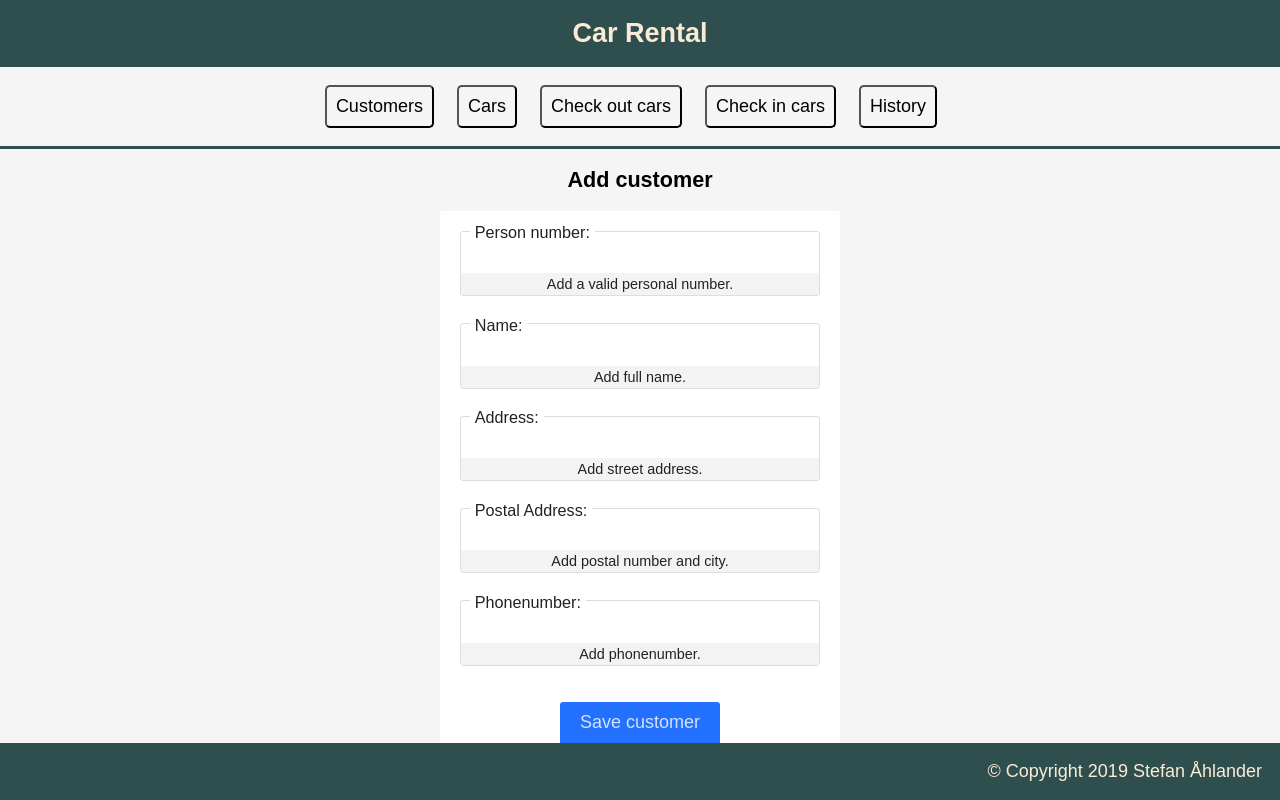
After one commit to StefanAhlander/u05-car-rental-PHP, a PHP site: template src/Views/addcustomer.twig in a window 1280 px wide. The commit adds this page. Run offline with PHP 8.4, Linux system fonts and the light colour scheme; the template is opened without the code that fills it, so the values that code supplies are empty; some libraries are stand-ins or nearby versions.

Commit message:
Add add customer

```diff
--- a/dump.sql
+++ b/dump.sql
@@ -33,8 +33,8 @@ CREATE TABLE rentals(
 ) ENGINE=InnoDb;
 
 INSERT INTO customers (personnumber, name, address, postaladdress, phonenumber) VALUES
-  (7302271452, "Stefan Åhlander", "Lapplandsresan 25 B", "75755 Uppsala", 0704979766),
-  (8007271482, "Maria Erlandsson", "Lapplandsresan 25 B", "75755 Uppsala", 0725100580);
+  (197302271452, "Stefan Åhlander", "Lapplandsresan 25 B", "75755 Uppsala", 0704979766),
+  (198007271482, "Maria Erlandsson", "Lapplandsresan 25 B", "75755 Uppsala", 0725100580);
 
 INSERT INTO cars (registration, make, color, year, price) VALUES
   ("LSW364", "Toyota", "Gray", 2012, 500),
--- a/src/Models/AbstractModel.php
+++ b/src/Models/AbstractModel.php
@@ -7,7 +7,7 @@ use PDO;
 abstract class AbstractModel {
     protected $db;
 
-    public function __construct(PDO $db) {
+    public function __construct($db) {
         $this->db = $db;
     }
 }
--- /dev/null
+++ b/src/Views/addcustomer.twig
@@ -0,0 +1,47 @@
+{% extends 'layout.twig' %}
+
+{% block title %}
+    Add customer
+{% endblock %}
+
+{% block content %}
+<h2>Add customer</h2>
+
+<form class="customerform" method="post" action="/addedcustomer">
+  <ul>
+    <li>
+      <label for="personnumber">Person number:</label>
+      <input type="text" name="personnumber">
+      <span>Add a valid personal number.</span>
+    </li>
+
+    <li>
+      <label for="name">Name:</label>
+      <input type="text" name="name">
+      <span>Add full name.</span>
+   </li>
+
+    <li>
+      <label for="address">Address:</label>
+      <input type="text" name="address">
+      <span>Add street address.</span>
+    </li>
+
+    <li>
+      <label for="postaladdress">Postal Address:</label>
+      <input type="text" name="postaladdress">
+       <span>Add postal number and city.</span>
+   </li>
+
+    <li>
+      <label for="phonenumber">Phonenumber:</label>
+      <input type="text" name="phonenumber">
+      <span>Add phonenumber.</span>
+    </li>
+
+    <li>
+      <input type="submit" value="Save customer" >
+    </li>
+  </ul>
+</form>
+{% endblock %}
--- a/src/Views/layout.twig
+++ b/src/Views/layout.twig
@@ -4,7 +4,7 @@
     <meta charset="UTF-8" />
     <meta name="viewport" content="width=device-width, initial-scale=1.0" />
     <meta http-equiv="X-UA-Compatible" content="ie=edge" />
-    <link rel="stylesheet" type="text/css" href="./styles/theme.css">
+    <link rel="stylesheet" type="text/css" href="http://car-rental.test/styles/theme.css">
     <title>{% block title %}{% endblock %}</title>  </head>
   <body>
     <header class="background-dark">
--- a/styles/theme.css
+++ b/styles/theme.css
@@ -1,9 +1,9 @@
 :root {
   --main-bg-color: rgb(245, 245, 245);
   --dark-bg-color: darkslategrey;
-  --bso: 3px; /* box-shadow-offset */
+  --bso: 4px; /* box-shadow-offset */
   --bsl: rgba(255, 255, 255, 1); /* box-shadow-light color */
-  --bsd: rgbs(0, 0, 0, 0.3); /* box-shadow-dark color */
+  --bsd: rgbs(0, 0, 0, 0.2); /* box-shadow-dark color */
   --font-family: Arial, Helvetica, sans-serif;
 }
 
@@ -49,6 +49,11 @@ main {
   max-width: 960px;
 }
 
+main h2 {
+  font-size: 1.2em;
+  text-align: center;
+}
+
 footer {
   bottom: 0;
   position: absolute;
@@ -83,3 +88,77 @@ th,
 td {
   padding: 0.3em 0.5em;
 }
+
+.customerform {
+  max-width: 400px;
+  margin: 1em auto;
+  background: #fff;
+  border-radius: 2px;
+  padding: 1.1em;
+}
+
+.customerform ul {
+  list-style: none;
+}
+
+.customerform li {
+  display: block;
+  padding: 0.5em;
+  border: 1px solid #dddddd;
+  margin-bottom: 1.5em;
+  border-radius: 3px;
+}
+
+.customerform li:last-child {
+  border: none;
+  margin-bottom: 0;
+  text-align: center;
+}
+
+.customerform li > label {
+  display: block;
+  float: left;
+  margin-top: -1.2em;
+  background: #fff;
+  height: 0.9em;
+  padding: 2px 5px 2px 5px;
+  color: #222;
+  font-size: 0.9em;
+  font-family: Arial, Helvetica, sans-serif;
+}
+
+.customerform input[type='text'] {
+  width: 100%;
+  display: block;
+  outline: none;
+  border: none;
+  height: 1.8em;
+  line-height: 1.8em;
+  font-size: 1em;
+  font-family: Georgia, 'Times New Roman', Times, serif;
+}
+
+.customerform li > span {
+  background: #f3f3f3;
+  display: block;
+  padding: 3px;
+  margin: 0 -9px -9px -9px;
+  text-align: center;
+  color: #222;
+  font-family: Arial, Helvetica, sans-serif;
+  font-size: 0.8em;
+}
+
+.customerform input[type='submit'] {
+  background: #2471ff;
+  border: none;
+  padding: 10px 20px 10px 20px;
+  border-bottom: 3px solid #5994ff;
+  border-radius: 3px;
+  color: #d2e2ff;
+}
+
+.customerform input[type='submit']:hover {
+  background: #6b9fff;
+  color: #fff;
+}
```
Also changed, not shown: config/routes.json (+17 -16 lines), src/Controllers/CustomerController.php (+29 -0 lines), src/Models/CustomerModel.php (+19 -4 lines), src/Views/addedcustomer.twig (added, +31 -0 lines).
